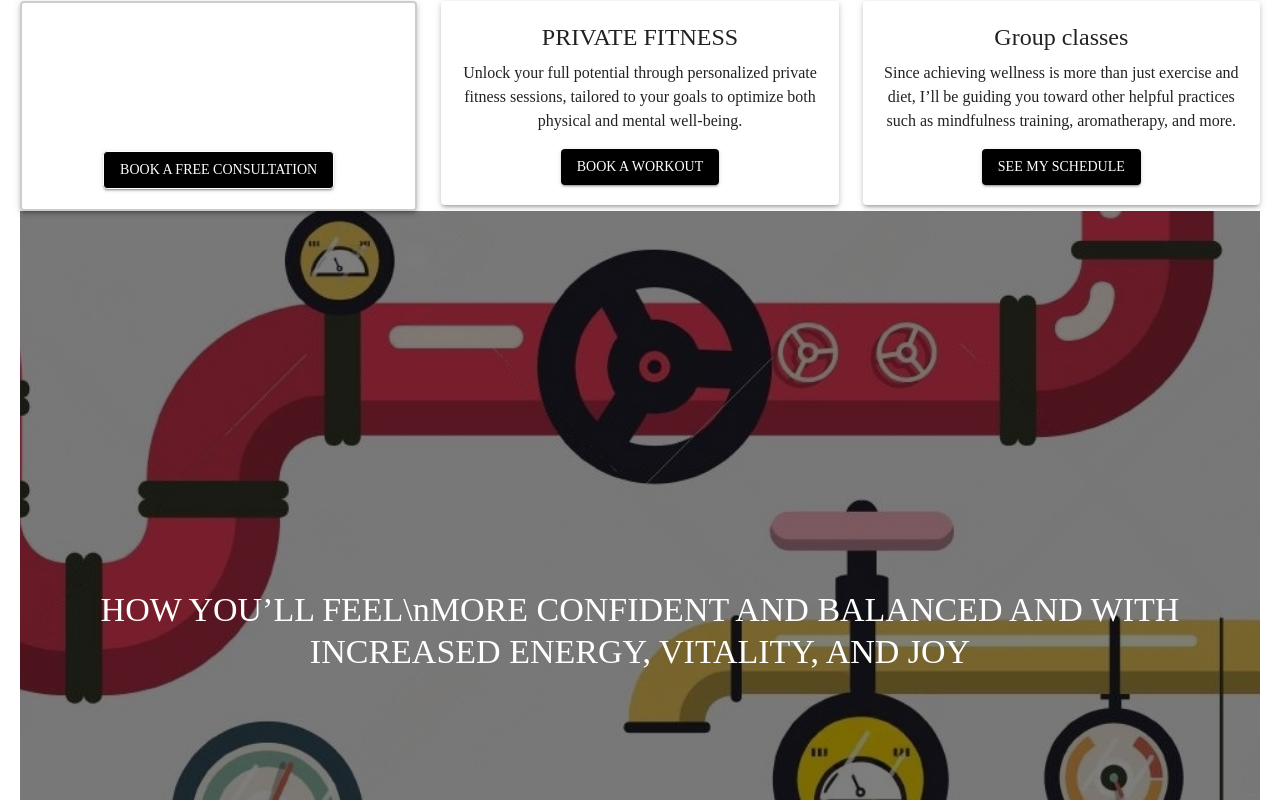
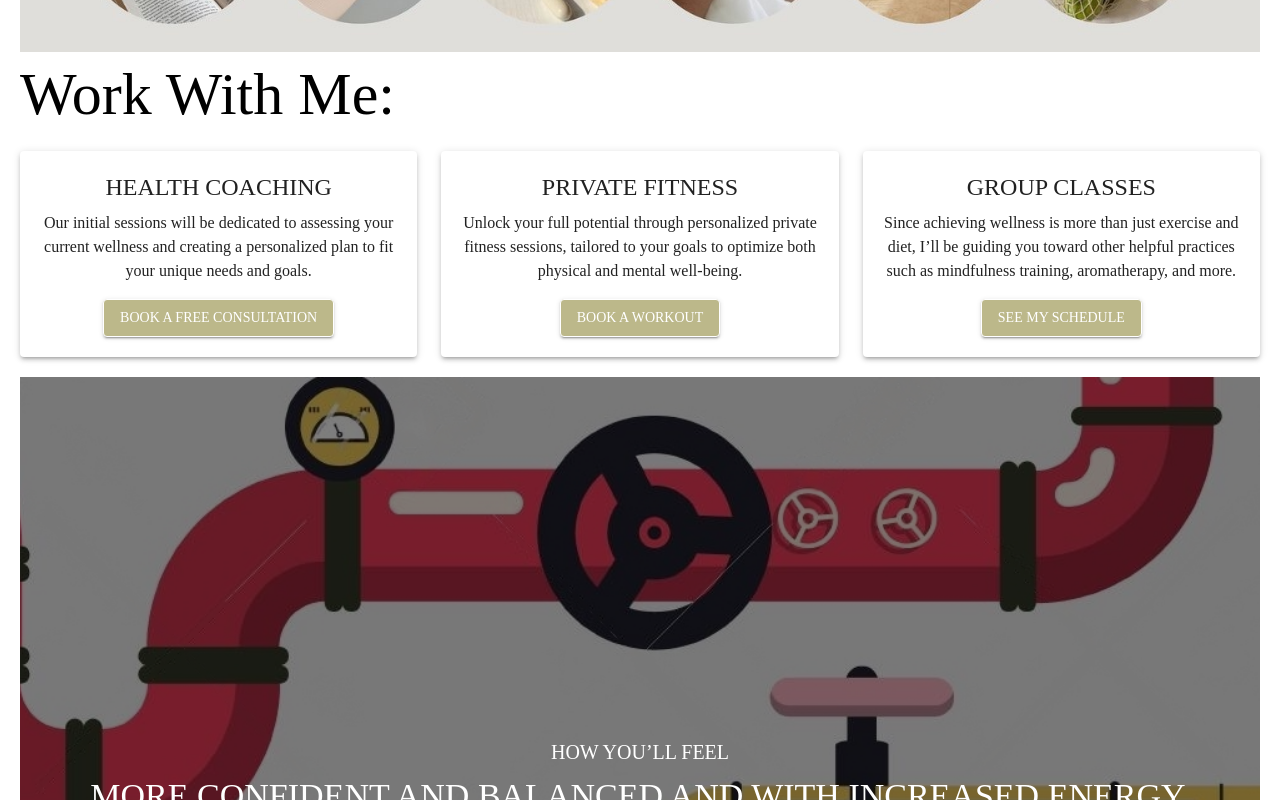
Before and after one commit to ktierney15/M-website, a React (Vite) app in the folder client/: page /services in a window 1280 px wide. Shown: the part 440-1240 px from the top of the page. Built offline with nearby package versions, Linux system fonts and the light colour scheme.

Commit message:
added some css to services page

```diff
--- a/client/src/App.jsx
+++ b/client/src/App.jsx
@@ -18,11 +18,9 @@ function App() {
           <BrowserRouter>
             <Routes>
               <Route path="/" element={<Header />}>
-                <Route index element={<Home />} />
                 <Route path="services" element={<Services />} />
                 <Route path="contact" element={<Contact />} />
                 <Route path="about" element={<About />} />
-                <Route path="schedule" element={<Schedule />} />
               </Route>
             </Routes>
           </BrowserRouter>
--- a/client/src/components/Header.jsx
+++ b/client/src/components/Header.jsx
@@ -48,10 +48,8 @@ const Header = () => {
   };
 
   const menuItems = [
-    { label: 'Home', to: '/' },
     { label: 'Services', to: '/services' },
     { label: 'Contact Me', to: '/contact' },
-    { label: 'Schedule', to: '/schedule' },
     { label: 'About Me', to: '/about' },
   ];
 
@@ -59,7 +57,7 @@ const Header = () => {
     <ThemeProvider theme={theme}>
       <div>
         <AppBar
-          position="fixed"
+          position="fixed" // change to static if you dont want it to stay at the top
           sx={{
             backgroundColor: scrolled ? '#BCB88A' : 'white',
             transition: 'background-color 0.3s',
--- a/client/src/pages/About.jsx
+++ b/client/src/pages/About.jsx
@@ -7,7 +7,7 @@ import portrait1 from '../assets/portrait1.jpeg';
 const About = () =>{
     return (
         <div>
-             <div style={{ padding: 20 }}>
+             <div style={{ paddingTop: 150 }}>
                 <Grid container spacing={3}>
                     <Grid item xs={12} md={6}>
                         <img src={portrait1} alt="Michelle" style={{ width: '100%', height: 'auto' }} />
--- a/client/src/pages/Contact.jsx
+++ b/client/src/pages/Contact.jsx
@@ -23,7 +23,7 @@ const Contact = () =>{
 
     return (
         <div>
-            <div style={{ padding: 20 }}>
+            <div style={{ paddingTop: 150 }}>
                 <Grid container spacing={3}>
                     <Grid item xs={12} md={6}>
                     <div>
--- a/client/src/pages/Services.jsx
+++ b/client/src/pages/Services.jsx
@@ -28,32 +28,23 @@ const TextOverlay = styled(Box)({
 
 const Services = () =>{
     return (
-        <div>
+        <div style={{ paddingTop: 150 }}>
                 <Grid item xs={12} md={4}>
                     <img src={head1} alt="head" style={{ width: '100%', height: 'auto' }} />
                 </Grid>
-                <Typography variant="h2" gutterBottom>
+                <Typography variant="h2" style={{ color: 'black' }} gutterBottom>
                     Work With Me:
                 </Typography>
                 <Grid container spacing={3}>
-                <Grid item xs={12} md={4}>
-                <Paper elevation={3} style={{
-                            padding: 20,
-                            display: 'flex',
-                            flexDirection: 'column',
-                            justifyContent: 'center',
-                            alignItems: 'center',
-                            backgroundColor: 'transparent',
-                            border: '2px solid #ccc',
-                            color: 'white'
-                        }}>
+                <Grid item xs={12} md={4} style={{ marginBottom: 20 }}>
+                <Paper elevation={3} style={{ padding: 20, display: 'flex', flexDirection: 'column', justifyContent: 'center', alignItems: 'center' }}>
                     <Typography variant="h5" gutterBottom>
                         HEALTH COACHING
                     </Typography>
                     <Typography variant="body1" paragraph style={{ textAlign: 'center' }} gutterBottom>
                         Our initial sessions will be dedicated to assessing your current wellness and creating a personalized plan to fit your unique needs and goals.
                     </Typography>
-                    <Button component={Link} to="/contact" variant="contained" style={{ color: 'white', border: '1px solid white' }}>
+                    <Button component={Link} to="/contact" variant="contained" style={{ backgroundColor: '#BCB88A', color: 'white', border: '1px solid white' }}>
                         Book a free consultation
                     </Button>
                 </Paper>
@@ -66,7 +57,7 @@ const Services = () =>{
                     <Typography variant="body1" paragraph style={{ textAlign: 'center' }} gutterBottom>
                         Unlock your full potential through personalized private fitness sessions, tailored to your goals to  optimize both physical and mental well-being.
                     </Typography>
-                    <Button component={Link} to="/contact" variant="contained" color="primary">
+                    <Button component={Link} to="/contact" variant="contained" style={{ backgroundColor: '#BCB88A', color: 'white', border: '1px solid white' }}>
                         Book a workout
                     </Button>
                 </Paper>
@@ -74,12 +65,12 @@ const Services = () =>{
                 <Grid item xs={12} md={4}>
                 <Paper elevation={3} style={{ padding: 20, display: 'flex', flexDirection: 'column', justifyContent: 'center', alignItems: 'center' }}>
                     <Typography variant="h5" gutterBottom>
-                        Group classes
+                        GROUP CLASSES
                     </Typography>
                     <Typography variant="body1" paragraph style={{ textAlign: 'center' }} gutterBottom>
                         Since achieving wellness is more than just exercise and diet, I’ll be guiding you toward other helpful practices such as mindfulness training, aromatherapy, and more.
                     </Typography>
-                    <Button component={Link} to="https://www.corepoweryoga.com/content/teachers/7f5b4bc1-7a2f-4731-bab6-518ff012b399" variant="contained" color="primary">
+                    <Button component={Link} to="https://www.corepoweryoga.com/content/teachers/7f5b4bc1-7a2f-4731-bab6-518ff012b399" variant="contained" style={{ backgroundColor: '#BCB88A', color: 'white', border: '1px solid white' }}>
                         See my schedule
                     </Button>
                 </Paper>
@@ -88,15 +79,18 @@ const Services = () =>{
 
             {/* image section */}
             <FullWidthImage sx={{ backgroundImage: `url(${test})` }}>
-                <TextOverlay>
+                <TextOverlay style={{ padding: 20, display: 'flex', flexDirection: 'column', justifyContent: 'center', alignItems: 'center' }}>
+                <Typography variant="h6" align="center" gutterBottom>
+                    HOW YOU’LL FEEL
+                </Typography>
                 <Typography variant="h4" align="center">
-                    HOW YOU’LL FEEL\nMORE CONFIDENT AND BALANCED AND WITH INCREASED ENERGY, VITALITY, AND JOY
+                    MORE CONFIDENT AND BALANCED AND WITH INCREASED ENERGY, VITALITY, AND JOY
                 </Typography>
                 </TextOverlay>
             </FullWidthImage>
 
             {/* List section */}
-            <div style={{ marginTop: 20 }}>
+            <div style={{ marginTop: 100, color: 'black' }}>
             <Typography variant="h6" gutterBottom>
               Your Free Health Coaching Consultation Will Include
             </Typography>
```
